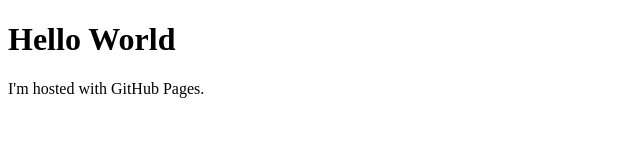
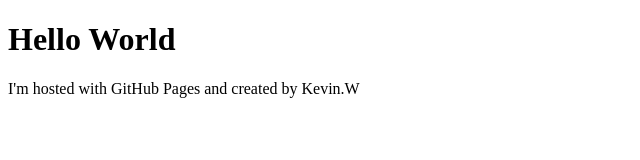
Before and after one commit to LinkxSpace/LinkxSpace.github.io, a plain HTML site: page index.html in a window 1280 px wide. Shown: the whole page, without its empty margins (0-640 px from the left). Drawn offline with Linux system fonts and the light colour scheme.

Commit message:
Update index.html

```diff
--- a/index.html
+++ b/index.html
@@ -2,6 +2,6 @@
 <html>
 <body>
 <h1>Hello World</h1>
-<p>I'm hosted with GitHub Pages.</p>
+<p>I'm hosted with GitHub Pages and created by Kevin.W </p>
 </body>
 </html>
```
